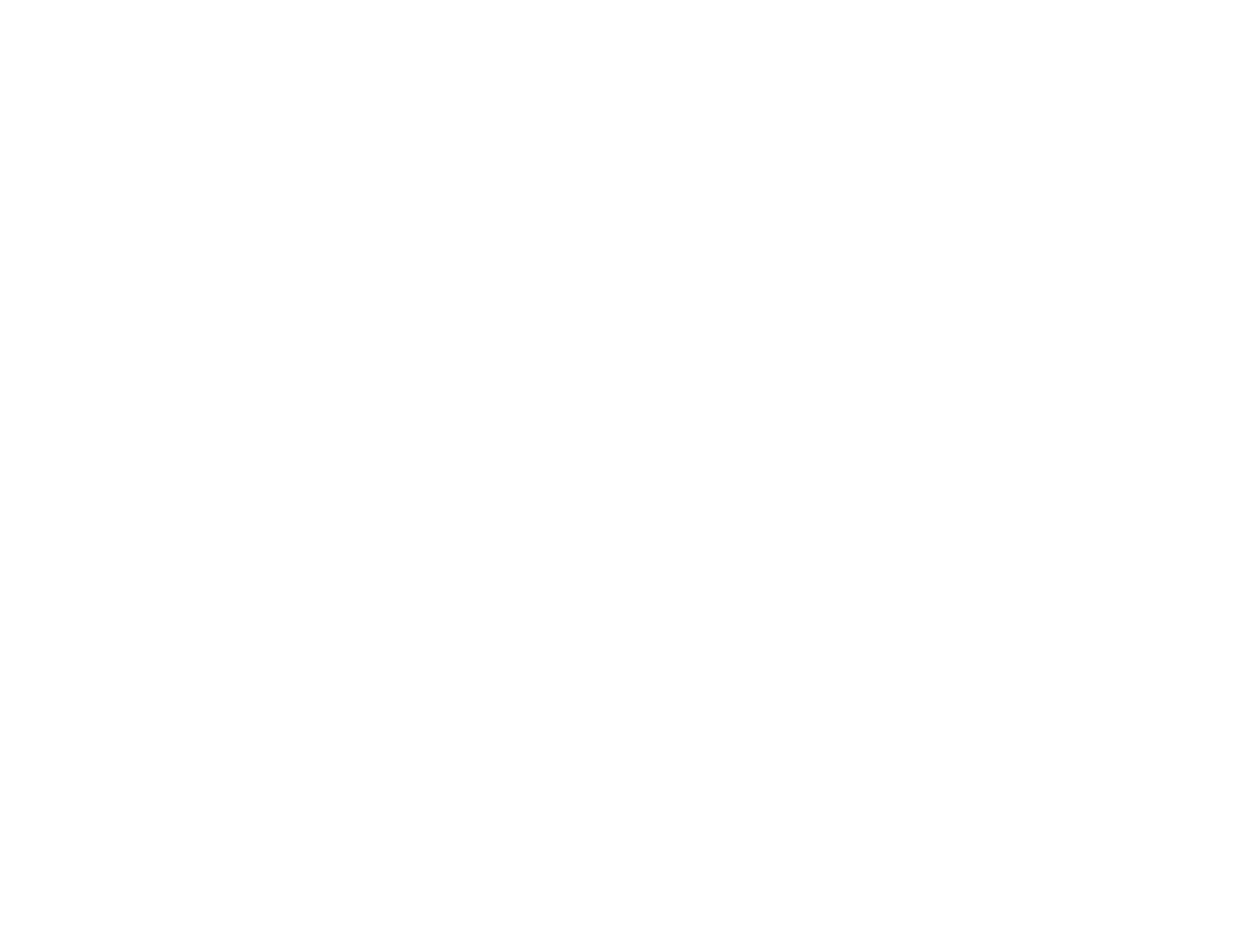
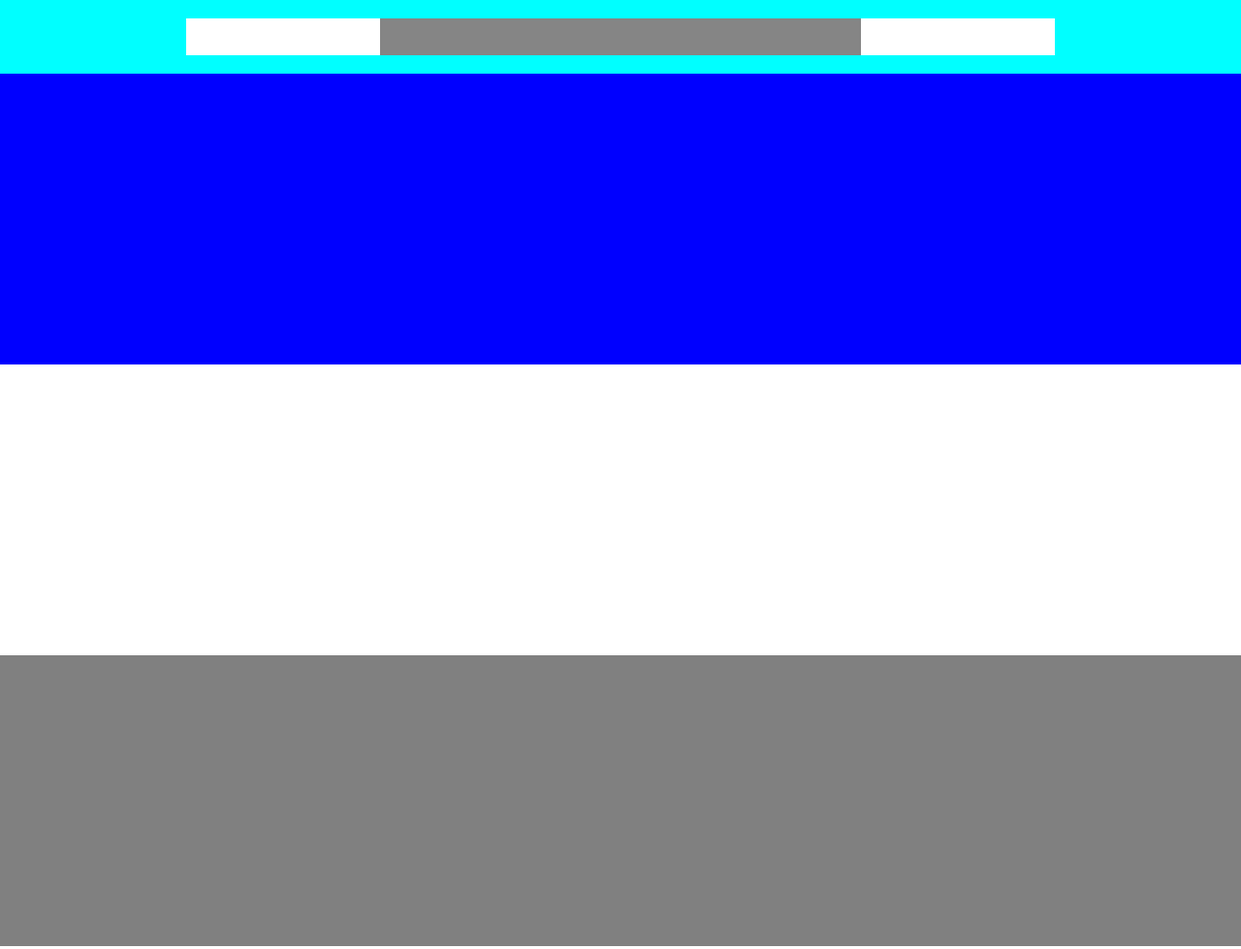
Before and after one commit to christianzaboli/htmlcss-struttura-discord, a plain HTML site: page index.html in a window 1280 px wide. Shown: the top 979 px of the page at 97% size. Before the commit the page ends 800 px from the top, so only its background shows below. Drawn offline with Linux system fonts and the light colour scheme.

Commit message:
strutturar header ideata

```diff
--- a/css/style.css
+++ b/css/style.css
@@ -1,8 +1,65 @@
+/* generals */
 *{
     margin: 0;
     padding: 0;
     box-sizing: border-box;
 }
 body{
+    width: 100%;
+    height: 5067px;
     display: flex;
+    flex-direction: column;
 }
+.container{
+    width: 70%;
+    height: 100%;
+    margin: 0 auto;
+    display: flex;
+    flex-flow: row nowrap;
+    align-items: center;
+    justify-content: center ;
+}
+
+
+/* specifiche header */
+header{
+    height: 1.5%;
+    width: 100%;
+    background-color: aqua;
+    display: flex;
+    flex-flow: row;
+}
+.small-header-sect{
+    height: 50%;
+    width: 200px;
+    background-color: white;
+}
+.big-header-sect{
+    height: 50%;
+    width: 200px;
+    background-color: rgb(133, 133, 133);
+    flex-grow: 3;
+}
+
+.jumbotron{
+    height: 300px;
+    width: 100%;
+    background-color: blue;
+}
+.main-sections{
+    height: 300px;
+    width: 100%;
+    background-color: grey;
+}
+.white-bg{
+    background-color: #fff;
+}
+.bigsection{
+    height: 450px;
+}
+footer{
+    height: 250px;
+    width: 100%;
+    display: flex;
+    background-color: rgb(35, 35, 35);
+}
--- a/index.html
+++ b/index.html
@@ -5,44 +5,59 @@
     <meta charset="UTF-8">
     <meta name="viewport" content="width=device-width, initial-scale=1.0">
     <meta name="author" content="Christian Zaboli Vedovi">
+    <link rel="stylesheet" href="css/style.css">
     <title>Struttura Discord</title>
 </head>
 
 <body>
-
         <!-- top header -->
         <header>
-
+            <div class="container">
+                <div class="small-header-sect">
+                    <!-- logo location -->
+                </div>
+                <div class="big-header-sect">
+                    <!-- link link link link location-->
+                </div>
+                <div class="small-header-sect">
+                    <!-- login location -->
+                </div>
+            </div>
         </header>
 
         <!-- contenunto prinicipale -->
         <main>
 
             <!-- jumbotron -->
-        <section>
+            <div class="jumbotron">
 
-        </section>
-
-        <!-- prima sezione -->
-        <section>
-
-        </section>
+            </div>
 
             <!-- seconda sezione -->
-        <section>
+            <div class="main-sections white-bg">
 
-        </section>
+            </div>
+
+            <!-- seconda sezione -->
+            <div class="main-sections">
+
+            </div>
 
             <!-- terza sezione -->
-        <section>
+            <div class="main-sections white-bg">
 
-        </section>
+            </div>
+
+            <!-- quarta sezione -->
+            <div class="main-sections bigsection">
+
+            </div>
 
             <!--sezione finale con footer -->
             <footer>
-            <section>
+                <div>
 
-            </section>
+                </div>
 
             </footer>
 
```
Lines whose indentation alone changed are shown as unchanged.
